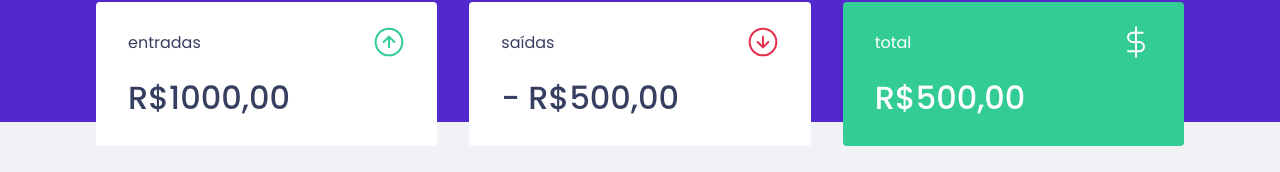
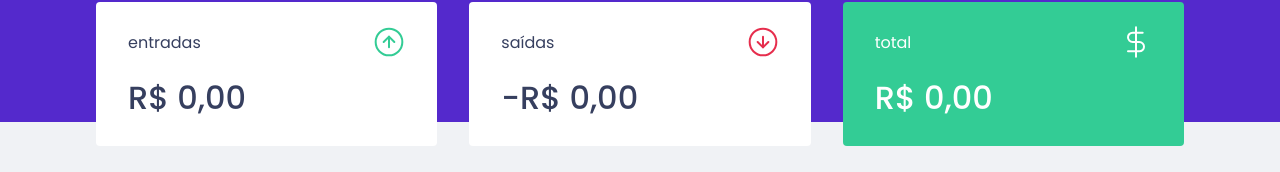
Before and after one commit to PabloBorgesMartins/02-dtmoney, a React (Create React App) app: page / in a window 1280 px wide. Shown: the part 118-290 px from the top of the page. Built offline with nearby package versions, Linux system fonts and the light colour scheme; no server answers; what miragejs would draw is missing.

Commit message:
Aplicação finalizada

```diff
--- a/src/App.tsx
+++ b/src/App.tsx
@@ -3,7 +3,7 @@
 import { Header } from "./components/Header";
 import { GlobalStyle } from "./styles/global";
 import { NewTransactionModal } from "./components/NewTransactionModal";
-import { TransactionsProvider } from "./TransactionsContext";
+import { TransactionsProvider } from "./hooks/useTransactions";
 
 function App() {
   const [isNewTransactionModalOpen, setIsNewTransactionModalOpen] = useState(false);
--- a/src/components/NewTransactionModal/index.tsx
+++ b/src/components/NewTransactionModal/index.tsx
@@ -1,12 +1,11 @@
-import { FormEvent, useState, useContext } from 'react';
+import { FormEvent, useState } from 'react';
 import {
     Container,
     TransactionTypeContainer,
     RadioBox
 } from './styles';
 import Modal from 'react-modal';
-import { api } from '../../services/api';
-import { TransactionsContext } from '../../TransactionsContext';
+import { useTransactions } from '../../hooks/useTransactions';
 
 import closeImg from '../../assets/close.svg';
 import incomeImg from '../../assets/income.svg';
@@ -20,22 +19,28 @@
 }
 
 export function NewTransactionModal({ isOpen, onRequestClose }: INewTransactionModalProps) {
-    const { createTransaction } = useContext(TransactionsContext);
+    const { createTransaction } = useTransactions();
 
     const [type, setType] = useState('deposit');
     const [title, setTitle] = useState('');
     const [amount, setAmount] = useState(0);
     const [category, setCategory] = useState('');
 
-    function handleCreateNewTransaction(event: FormEvent) {
+    async function handleCreateNewTransaction(event: FormEvent) {
         event.preventDefault();
 
-        createTransaction({
+        await createTransaction({
             title,
             amount,
             category,
             type
         });
+
+        setTitle('');
+        setAmount(0);
+        setCategory('');
+        setType('deposit');
+        onRequestClose();
     }
 
     return (
--- a/src/components/Summary/index.tsx
+++ b/src/components/Summary/index.tsx
@@ -1,5 +1,4 @@
-import { useContext } from 'react';
-import { TransactionsContext } from '../../TransactionsContext';
+import { useTransactions } from '../../hooks/useTransactions';
 import { Container } from './styles';
 
 import incomeImg from '../../assets/income.svg';
@@ -7,7 +6,23 @@
 import totalImg from '../../assets/total.svg';
 
 export function Summary() {
-    const { transactions } = useContext(TransactionsContext);
+    const { transactions } = useTransactions();
+
+    const summary = transactions.reduce((accumulator, transaction) => {
+        if (transaction.type === 'deposit') {
+            accumulator.deposits += transaction.amount;
+            accumulator.total += transaction.amount;
+        } else {
+            accumulator.withdraws += transaction.amount;
+            accumulator.total -= transaction.amount;
+        }
+
+        return accumulator;
+    }, {
+        deposits: 0,
+        withdraws: 0,
+        total: 0
+    })
 
     return (
         <Container>
@@ -16,21 +31,37 @@
                     <p>entradas</p>
                     <img src={incomeImg} alt="Entradas" />
                 </header>
-                <strong>R$1000,00</strong>
+                <strong>
+                    {new Intl.NumberFormat('pt-BR', {
+                        style: 'currency',
+                        currency: 'BRL'
+                    }).format(summary.deposits)}
+                </strong>
             </div>
             <div>
                 <header>
                     <p>saídas</p>
                     <img src={outcomeImg} alt="Saidas" />
                 </header>
-                <strong>- R$500,00</strong>
+                <strong>
+                    -
+                    {new Intl.NumberFormat('pt-BR', {
+                        style: 'currency',
+                        currency: 'BRL'
+                    }).format(summary.withdraws)}
+                </strong>
             </div>
             <div className='highlight-background'>
                 <header>
                     <p>total</p>
                     <img src={totalImg} alt="Total" />
                 </header>
-                <strong>R$500,00</strong>
+                <strong>
+                    {new Intl.NumberFormat('pt-BR', {
+                        style: 'currency',
+                        currency: 'BRL'
+                    }).format(summary.total)}
+                </strong>
             </div>
         </Container>
     )
--- a/src/components/TransactionsTable/index.tsx
+++ b/src/components/TransactionsTable/index.tsx
@@ -1,10 +1,8 @@
-import { useContext } from 'react';
-import { TransactionsContext } from '../../TransactionsContext';
+import { useTransactions } from '../../hooks/useTransactions';
 import { Container } from './styles';
 
-
 export function TransactionsTable() {
-    const { transactions } = useContext(TransactionsContext);
+    const { transactions } = useTransactions();
 
     return (
         <Container>
--- a/src/TransactionsContext.tsx
+++ b/src/hooks/useTransactions.tsx
@@ -1,5 +1,5 @@
-import { createContext, ReactNode, useEffect, useState } from "react";
-import { api } from './services/api';
+import { createContext, ReactNode, useContext, useEffect, useState } from "react";
+import { api } from '../services/api';
 
 interface ITransaction {
     id: number;
@@ -19,10 +19,10 @@
 
 interface ITransactionsContextData {
     transactions: ITransaction[];
-    createTransaction: (transactions: ITransactionInput) => void;
+    createTransaction: (transactions: ITransactionInput) => Promise<void>;
 }
 
-export const TransactionsContext = createContext<ITransactionsContextData>({} as ITransactionsContextData);
+const TransactionsContext = createContext<ITransactionsContextData>({} as ITransactionsContextData);
 
 export function TransactionsProvider({ children }: ITransactionsProviderProps) {
     const [transactions, setTransactions] = useState<ITransaction[]>([]);
@@ -33,8 +33,13 @@
             .then(response => setTransactions(response.data.transactions))
     }, []);
 
-    function createTransaction(transaction: ITransactionInput) {
-        api.post('/transactions', transaction)
+    async function createTransaction(transactionInput: ITransactionInput) {
+        const response = await api.post('/transactions', {
+            ...transactionInput,
+            createdAt: new Date()
+        });
+        const { transaction } = response.data;
+        setTransactions([...transactions, transaction]);
     }
 
     return (
@@ -48,3 +53,9 @@
         </TransactionsContext.Provider>
     )
 }
+
+export function useTransactions() {
+    const context = useContext(TransactionsContext);
+
+    return context;
+}
```
